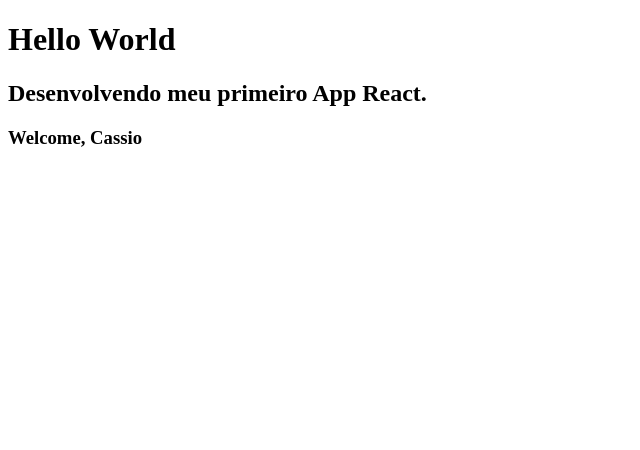
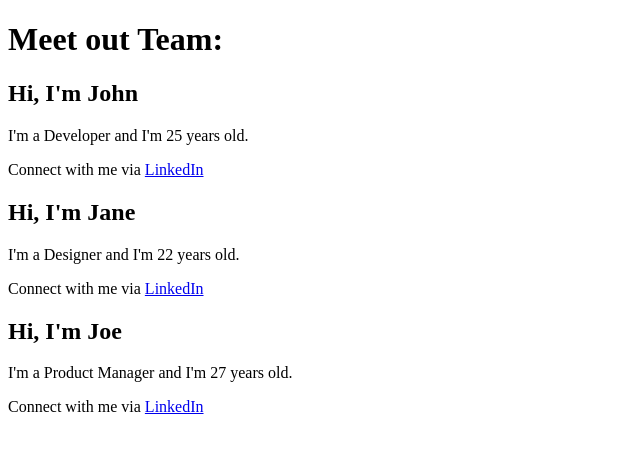
Before and after one commit to cassioHilario/react-noob-to-pro, a React (Create React App) app in the folder meuapp/: page / in a window 1280 px wide. Shown: the top 450 px of the page, without its empty margins (0-640 px from the left). Built offline with nearby package versions, Linux system fonts and the light colour scheme.

Commit message:
Stateless component inside another stateless component

```diff
--- a/meuapp/src/App.js
+++ b/meuapp/src/App.js
@@ -1,16 +1,19 @@
 import React from 'react';
 
 
-const HelloWord = () => {
+const Team = (props) => {
   return(
-    <h1>Hello World</h1>
+    <div>
+      <h2>Hi, I'm {props.name}</h2>
+      <p>I'm a {props.occupation} and I'm {props.age} years old.</p>
+      <LinkedIn linkedIn={props.linkedIn} />
+    </div>
   )
 }
 
-
-const Welcome = (props) => {
+const LinkedIn = (props) => {
   return(
-    <h3>Welcome, {props.name}</h3>
+    <p>Connect with me via <a href={props.linkedIn} target="_blank">LinkedIn</a></p>
   )
 }
 
@@ -18,9 +21,10 @@ const Welcome = (props) => {
 export default function App(){
   return(
     <div>
-      <HelloWord />
-      <h2>Desenvolvendo meu primeiro App React.</h2>
-      <Welcome name="Cassio" />
+      <h1>Meet out Team:</h1>
+      <Team name="John" occupation="Developer" age="25" linkedIn="https://www.linkedin.com/in/john" />
+      <Team name="Jane" occupation="Designer" age="22" linkedIn="https://www.linkedin.com/in/jane" />
+      <Team name="Joe" occupation="Product Manager" age="27" linkedIn="https://www.linkedin.com/in/joe" />
     </div>
   )
 }
```
